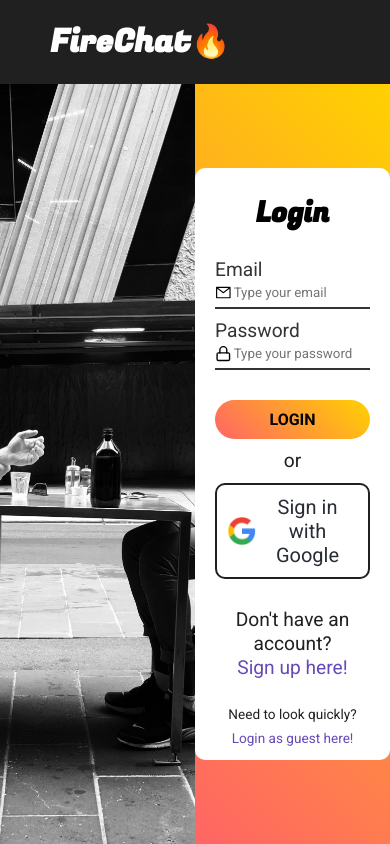
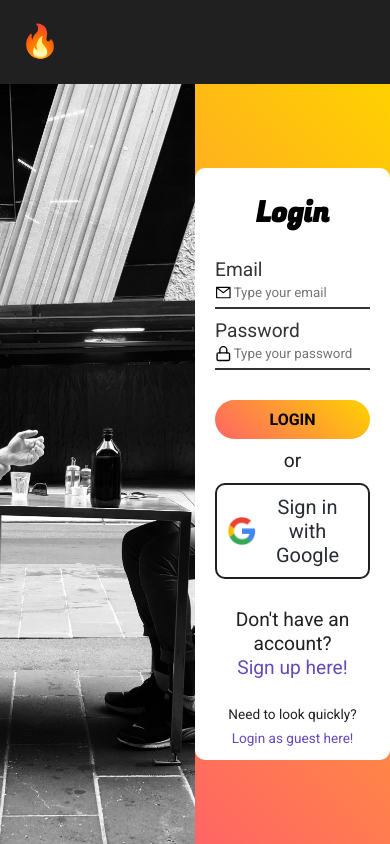
Before and after one commit to AlejandroV01/FireChat, a React (Create React App) app: page / in a window 390 px wide. Built offline with nearby package versions, Linux system fonts and the light colour scheme; no server answers.

Commit message:
responsive changes

```diff
--- a/src/App.css
+++ b/src/App.css
@@ -42,6 +42,11 @@ body {
   padding: 10px 50px;
   box-sizing: border-box;
 }
+.title-div {
+  display: flex;
+  align-items: center;
+  justify-content: center;
+}
 
 .App section {
   display: flex;
@@ -56,7 +61,6 @@ body {
 .leftBar {
   margin-top: 10vh;
   width: 20%;
-
   display: flex;
   flex-direction: column;
   align-items: center;
@@ -135,7 +139,28 @@ main::-webkit-scrollbar-thumb {
 .dummy {
   padding-bottom: 10px;
 }
-
+@media (max-width: 600px) {
+  .title-no-emoji {
+    display: none;
+  }
+  .App header {
+    padding: 10px 20px;
+  }
+  .leftBar {
+    width: 40%;
+  }
+  .sendMessageDiv {
+    width: 80%;
+  }
+}
+@media (max-width: 420px) {
+  .display-title h3 {
+    display: none;
+  }
+  .display-name input {
+    width: 100px;
+  }
+}
 ul,
 li {
   text-align: left;
--- a/src/components/Header.jsx
+++ b/src/components/Header.jsx
@@ -7,8 +7,10 @@ const Header = ({ handleNameChange, user, name }) => {
   console.log(name);
   return (
     <header>
-      <h1>FireChat🔥</h1>
-
+      <div className="title-div">
+        <h1 className="title-no-emoji">FireChat</h1>
+        <h1>🔥</h1>
+      </div>
       {user && (
         <div className="display-title">
           <h3>Display Name: {name}</h3>
```
